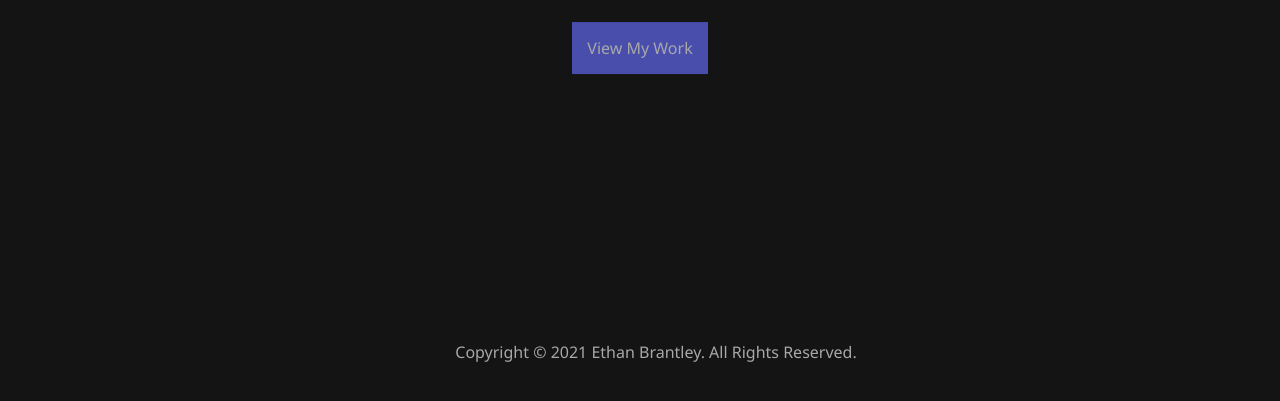
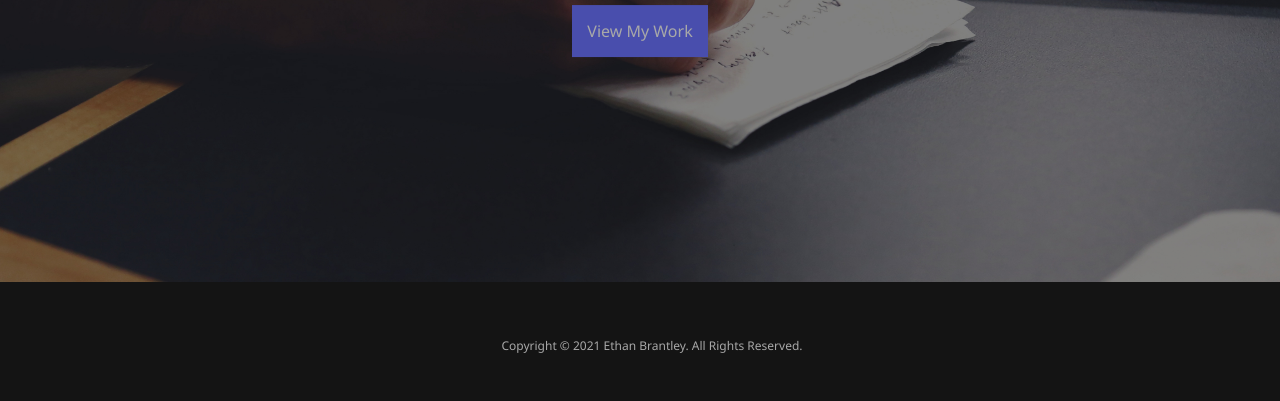
Before and after one commit to Ethan-Brantley/Andrew-Ryd-Writer, a plain HTML site: page index.html in a window 1280 px wide. Shown: the part 475-876 px from the top of the page. After the commit the page ends 842 px from the top, so only its background shows below. Drawn offline with Linux system fonts and the light colour scheme.

Commit message:
Added landing page image

```diff
--- a/css/style.css
+++ b/css/style.css
@@ -15,7 +15,7 @@ body {
 
 .bg {
 
-    background-image: url("/images/portfolio-bg.jpg");
+    background-image: url("../images/darkened.jpg");
     background-size: 100vw;
     background-repeat: no-repeat;
 
@@ -232,7 +232,8 @@ p {
     background-color: #141414;
     text-align: center;
     width: 100%;
-    min-height: 60px;
+    min-height: 30px;
+    font-size: 12px;
 
 }
 
--- a/index.html
+++ b/index.html
@@ -7,6 +7,7 @@
     </head>
 
     <body>
+        <div class="bg">
         <div class="container text-light">
             <header class="top-container">
                 <div class="brand"><a href="index.html" class="link text-light">Ethan Brantley</a></div>
@@ -31,6 +32,7 @@
                 <a class="btn text-light" href="portfolio.html">View My Work</a>
             </main>
         </div>
+        </div>
         <footer id="footer" class="text-light">
             <p>Copyright &copy; 2021 Ethan Brantley. All Rights Reserved.</p>
         </footer>
```
Also changed, not shown: images/darkened.jpg (added), 1 other file.
